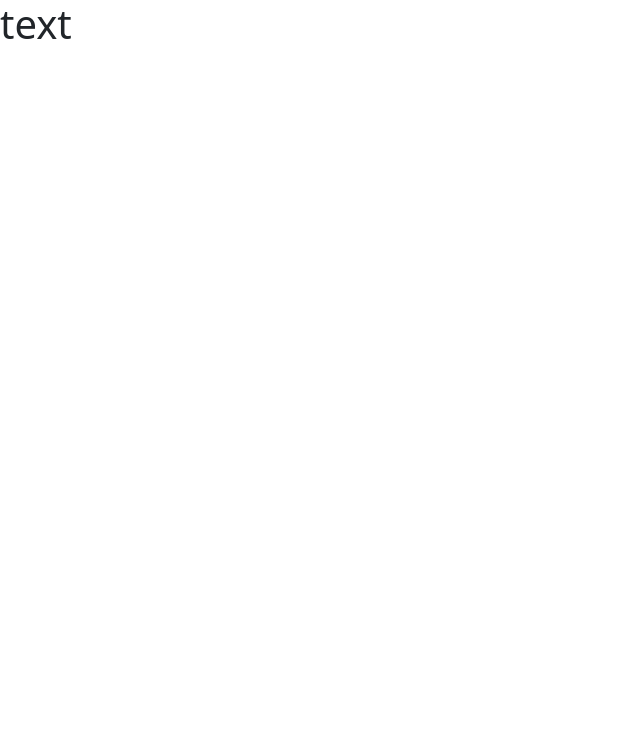
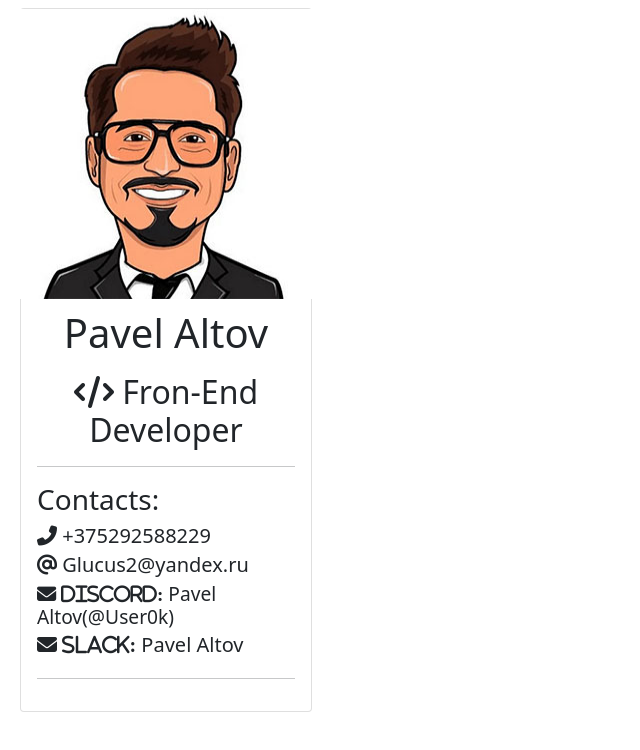
Before and after one commit to User0k/rsschool-cv-old, a plain HTML site: page index.html in a window 1280 px wide. Shown: the whole page, without its empty margins (0-640 px from the left). Drawn offline with Linux system fonts and the light colour scheme.

Commit message:
feat: add contact information and avatar

```diff
--- a/css/style.css
+++ b/css/style.css
@@ -0,0 +1,32 @@
+.aside .card {
+  align-items: center;
+}
+
+.aside .card img {
+  height: 300px;
+  width: 300px;
+  padding-bottom: 10px;
+}
+
+h1 {
+  padding-bottom: 0;
+  margin-bottom: 0;
+}
+
+h2 {
+  text-align: center;
+}
+
+ul {
+  margin-left: 0;
+  padding-left: 0;
+}
+
+li {
+  list-style-type: none;
+  padding-bottom: 5px;
+}
+
+.discord {
+  font-size: 1.2rem;
+}
--- a/index.html
+++ b/index.html
@@ -7,10 +7,36 @@
   <link rel="stylesheet" href="./css/bootstrap-reboot.css">
   <link rel="stylesheet" href="./css/bootstrap.min.css">
   <link rel="stylesheet" href="./css/style.css">
+  <script src="https://kit.fontawesome.com/e4b9af8768.js" crossorigin="anonymous"></script>
   <title>Pavel Altov CV</title>
 </head>
 <body>
-  <h1>text</h1>
+  <aside class="aside">
+    <div class="row mx-2 my-2">
+      <div class="col-lg-3 col-md-4 col-12">
+        <div class="card">
+          <img src="./img/avatar.jpg" alt="avatar">
+          <h1>Pavel Altov</h1>
+          <div class="card-body">
+            <h2><i class="fas fa-solid fa-code mr-2"></i> Fron-End Developer</h2>
+            <hr>
+            <h3>Contacts:</h3>
+            <h5>
+              <ul>
+                <li class="tel"><i class="fas fa-phone-alt"></i> +375292588229</li>
+                <li class="e-mail"><i class="fas fa-at"></i> Glucus2@yandex.ru</li>
+                <li class="discord"><i class="fas fa-envelope"> Discord:</i> <span>Pavel Altov(@User0k)</span></li>
+                <li class="slack"><i class="fas fa-envelope"> Slack:</i> Pavel Altov</li>
+              </ul>
+            </h5>
+            <hr>
+          </div>
+        </div>
+      </div>
+      <div class="col-lg-8 col-md-8 col-12"></div>
+    </div>
+  </aside>
+
   <script src="./js/bootstrap.min.js"></script>
   <script src="./js/index.js"></script>
 </body>
```
Also changed, not shown: img/avatar.jpg (added).
